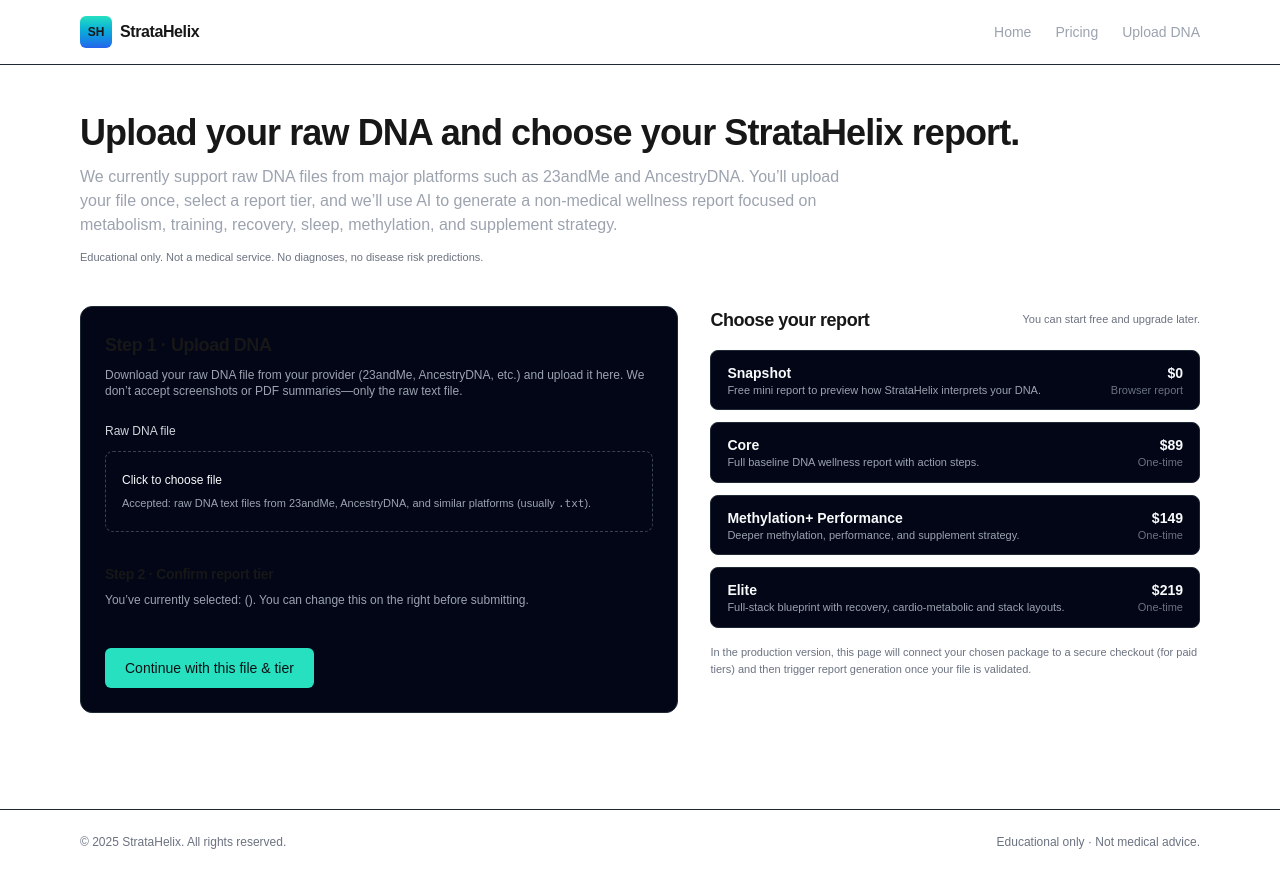
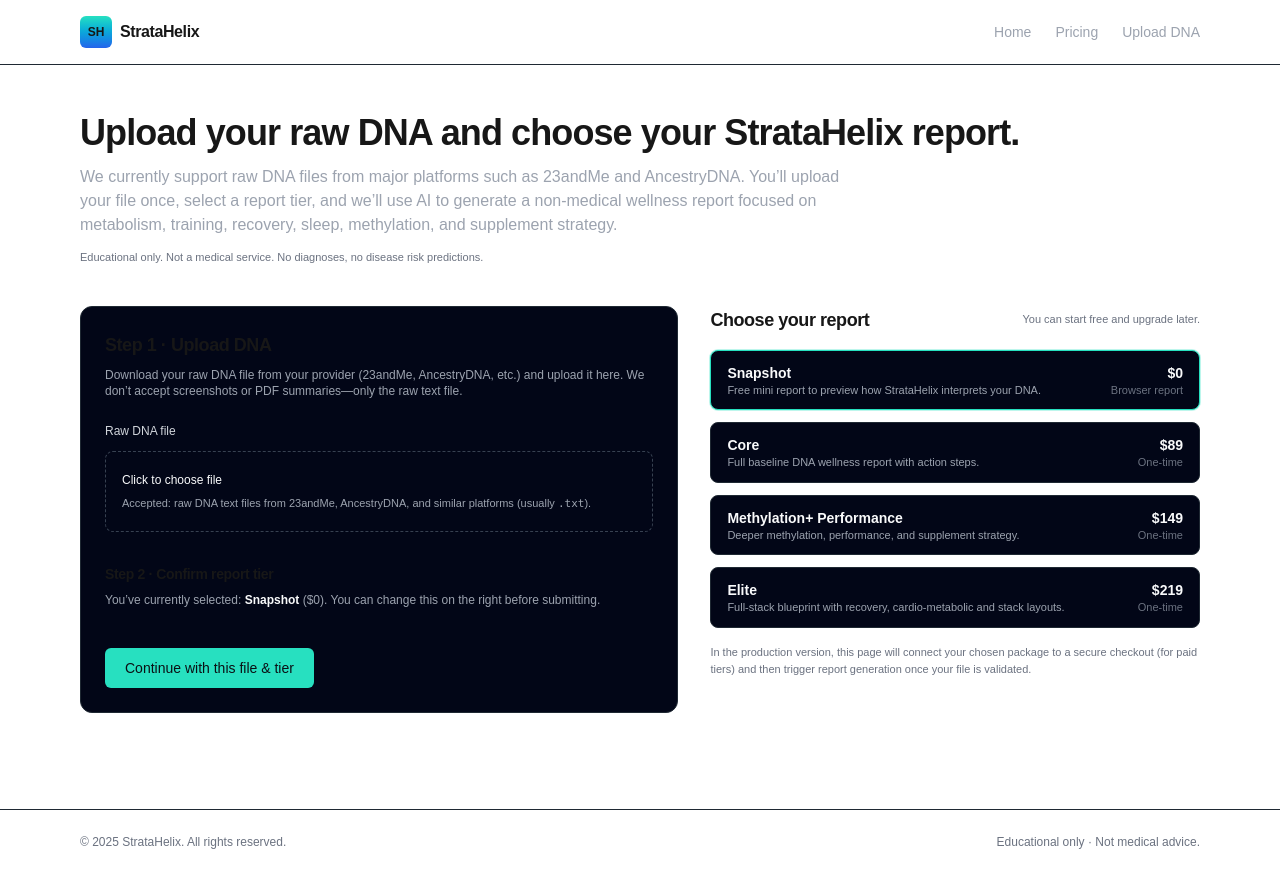
Before and after one commit to AnthonyBuildsCloud/stratahelix-web, a Next.js app: page /upload in a window 1280 px wide. Built offline with nearby package versions, Linux system fonts and the light colour scheme.

Commit message:
Fix upload/success build error with Suspense + dynamic routes

```diff
--- a/app/upload/page.tsx
+++ b/app/upload/page.tsx
@@ -1,20 +1,285 @@
-import UploadClientPage, { PackageId } from "./UploadClientPage";
+"use client";
 
-// Tell Next.js this route is dynamic and shouldn't be statically prerendered
+import React, {
+  useState,
+  FormEvent,
+  ChangeEvent,
+  Suspense,
+} from "react";
+import { useSearchParams } from "next/navigation";
+
+type PackageId = "snapshot" | "core" | "methylation-plus" | "elite";
+
 export const dynamic = "force-dynamic";
 
-type UploadPageProps = {
-  searchParams: { pkg?: string };
-};
+const PACKAGES: {
+  id: PackageId;
+  name: string;
+  price: string;
+  blurb: string;
+}[] = [
+  {
+    id: "snapshot",
+    name: "Snapshot",
+    price: "$0",
+    blurb: "Free mini report to preview how StrataHelix interprets your DNA.",
+  },
+  {
+    id: "core",
+    name: "Core",
+    price: "$89",
+    blurb: "Full baseline DNA wellness report with action steps.",
+  },
+  {
+    id: "methylation-plus",
+    name: "Methylation+ Performance",
+    price: "$149",
+    blurb: "Deeper methylation, performance, and supplement strategy.",
+  },
+  {
+    id: "elite",
+    name: "Elite",
+    price: "$219",
+    blurb: "Full-stack blueprint with recovery, cardio-metabolic and stack layouts.",
+  },
+];
 
-export default function UploadPage({ searchParams }: UploadPageProps) {
-  const rawPkg = searchParams.pkg as PackageId | undefined;
+function UploadInner() {
+  const searchParams = useSearchParams();
+  const pkgFromQuery = searchParams.get("pkg") as PackageId | null;
 
-  const validIds: PackageId[] = ["snapshot", "core", "methylation-plus", "elite"];
+  const [selectedPkg, setSelectedPkg] = useState<PackageId>(
+    (pkgFromQuery &&
+      (["snapshot", "core", "methylation-plus", "elite"] as const).includes(
+        pkgFromQuery,
+      )
+      ? pkgFromQuery
+      : "snapshot")
+  );
+  const [fileName, setFileName] = useState<string | null>(null);
+  const [status, setStatus] = useState<string | null>(null);
+  const [isSubmitting, setIsSubmitting] = useState(false);
 
-  const initialPackage: PackageId = validIds.includes(rawPkg ?? "snapshot")
-    ? (rawPkg as PackageId)
-    : "snapshot";
+  function handleFileChange(e: ChangeEvent<HTMLInputElement>) {
+    const file = e.target.files?.[0];
+    if (!file) {
+      setFileName(null);
+      return;
+    }
+    setFileName(file.name);
+    setStatus(null);
+  }
 
-  return <UploadClientPage initialPackage={initialPackage} />;
+  async function handleSubmit(e: FormEvent) {
+    e.preventDefault();
+
+    const input = (e.target as HTMLFormElement).querySelector(
+      'input[type="file"]',
+    ) as HTMLInputElement | null;
+
+    const file = input?.files?.[0];
+
+    if (!file) {
+      setStatus("Please choose a raw DNA file before continuing.");
+      return;
+    }
+
+    setIsSubmitting(true);
+    setStatus("Uploading file and generating draft report…");
+
+    try {
+      const formData = new FormData();
+      formData.append("file", file);
+      formData.append("pkg", selectedPkg);
+
+      const res = await fetch("/api/upload", {
+        method: "POST",
+        body: formData,
+      });
+
+      if (!res.ok) {
+        const errorText = await res.text();
+        console.error("Upload error:", errorText);
+        setStatus("Upload or report generation failed. Please try again.");
+        setIsSubmitting(false);
+        return;
+      }
+
+      const data = await res.json();
+
+      setStatus(
+        `Upload complete for “${data.fileName}” (${data.fileSizeBytes} bytes). The backend has your DNA file and package = ${data.package}. In the full app, this is where your report job would be queued for AI generation.`,
+      );
+    } catch (error) {
+      console.error("Unexpected upload error:", error);
+      setStatus("Unexpected error during upload. Please try again.");
+    } finally {
+      setIsSubmitting(false);
+    }
+  }
+
+  return (
+    <div className="mx-auto max-w-6xl px-4 py-12 space-y-10">
+      {/* HEADER */}
+      <section className="space-y-3">
+        <h1 className="text-3xl sm:text-4xl font-semibold tracking-tight">
+          Upload your raw DNA and choose your StrataHelix report.
+        </h1>
+        <p className="text-sm sm:text-base text-[#9CA3AF] max-w-3xl">
+          We currently support raw DNA files from major platforms such as
+          23andMe and AncestryDNA. You’ll upload your file once, select a
+          report tier, and we’ll use AI to generate a non-medical wellness
+          report focused on metabolism, training, recovery, sleep,
+          methylation, and supplement strategy.
+        </p>
+        <p className="text-[11px] text-[#6B7280]">
+          Educational only. Not a medical service. No diagnoses, no disease
+          risk predictions.
+        </p>
+      </section>
+
+      {/* LAYOUT: left = form, right = packages */}
+      <section className="grid gap-8 lg:grid-cols-[minmax(0,1.1fr)_minmax(0,0.9fr)] items-start">
+        {/* LEFT: FILE + SUMMARY */}
+        <form
+          onSubmit={handleSubmit}
+          className="space-y-6 rounded-xl border border-[#1F2933] bg-[#020617] p-6"
+        >
+          <div className="space-y-2">
+            <h2 className="text-lg font-semibold tracking-tight">
+              Step 1 · Upload DNA
+            </h2>
+            <p className="text-xs text-[#9CA3AF]">
+              Download your raw DNA file from your provider (23andMe,
+              AncestryDNA, etc.) and upload it here. We don’t accept
+              screenshots or PDF summaries—only the raw text file.
+            </p>
+          </div>
+
+          <div className="space-y-3">
+            <label className="block text-xs font-medium text-[#D1D5DB]">
+              Raw DNA file
+            </label>
+            <label className="flex cursor-pointer flex-col items-start justify-center gap-2 rounded-lg border border-dashed border-[#374151] bg-[#020617] px-4 py-5 text-xs text-[#9CA3AF] hover:border-[#27E0C0]/60 hover:bg-[#020617]">
+              <span className="font-medium text-[#F9FAFB]">
+                {fileName ? "File selected" : "Click to choose file"}
+              </span>
+              <span className="text-[11px]">
+                Accepted: raw DNA text files from 23andMe, AncestryDNA, and
+                similar platforms (usually <code>.txt</code>).
+              </span>
+              <input
+                type="file"
+                accept=".txt,.csv"
+                onChange={handleFileChange}
+                className="hidden"
+              />
+            </label>
+            {fileName && (
+              <p className="text-[11px] text-[#27E0C0]">
+                Selected: <span className="font-medium">{fileName}</span>
+              </p>
+            )}
+          </div>
+
+          <div className="space-y-2 pt-2">
+            <h3 className="text-sm font-semibold tracking-tight">
+              Step 2 · Confirm report tier
+            </h3>
+            <p className="text-xs text-[#9CA3AF]">
+              You’ve currently selected:{" "}
+              <span className="font-semibold text-[#F9FAFB]">
+                {PACKAGES.find((p) => p.id === selectedPkg)?.name}
+              </span>{" "}
+              ({PACKAGES.find((p) => p.id === selectedPkg)?.price}). You
+              can change this on the right before submitting.
+            </p>
+          </div>
+
+          <button
+            type="submit"
+            disabled={isSubmitting}
+            className="mt-4 inline-flex items-center justify-center rounded-md bg-[#27E0C0] px-5 py-2.5 text-sm font-medium text-[#0B1014] hover:opacity-90 transition disabled:opacity-60"
+          >
+            {isSubmitting
+              ? "Uploading & generating…"
+              : "Continue with this file & tier"}
+          </button>
+
+          {status && (
+            <p className="mt-3 text-[11px] text-[#9CA3AF] whitespace-pre-line">
+              {status}
+            </p>
+          )}
+        </form>
+
+        {/* RIGHT: PACKAGE SELECTOR */}
+        <div className="space-y-4">
+          <div className="flex items-center justify-between gap-2">
+            <h2 className="text-lg font-semibold tracking-tight">
+              Choose your report
+            </h2>
+            <span className="text-[11px] text-[#6B7280]">
+              You can start free and upgrade later.
+            </span>
+          </div>
+
+          <div className="space-y-3">
+            {PACKAGES.map((pkg) => {
+              const isSelected = pkg.id === selectedPkg;
+              return (
+                <button
+                  key={pkg.id}
+                  type="button"
+                  onClick={() => {
+                    setSelectedPkg(pkg.id);
+                    setStatus(null);
+                  }}
+                  className={`w-full rounded-lg border px-4 py-3 text-left text-xs transition ${
+                    isSelected
+                      ? "border-[#27E0C0] bg-[#020617] shadow-[0_0_0_1px_rgba(39,224,192,0.3)]"
+                      : "border-[#1F2933] bg-[#020617] hover:border-[#27E0C0]/60"
+                  }`}
+                >
+                  <div className="flex items-center justify-between gap-2">
+                    <div>
+                      <p className="text-sm font-semibold text-[#F9FAFB]">
+                        {pkg.name}
+                      </p>
+                      <p className="text-[11px] text-[#9CA3AF]">
+                        {pkg.blurb}
+                      </p>
+                    </div>
+                    <div className="text-right">
+                      <p className="text-sm font-semibold text-[#F9FAFB]">
+                        {pkg.price}
+                      </p>
+                      <p className="text-[11px] text-[#6B7280]">
+                        {pkg.id === "snapshot" ? "Browser report" : "One-time"}
+                      </p>
+                    </div>
+                  </div>
+                </button>
+              );
+            })}
+          </div>
+
+          <p className="text-[11px] text-[#6B7280]">
+            In the production version, this page will connect your chosen
+            package to a secure checkout (for paid tiers) and then trigger
+            report generation once your file is validated.
+          </p>
+        </div>
+      </section>
+    </div>
+  );
 }
+
+export default function UploadPage() {
+  // Suspense wrapper satisfies Next.js’ requirement around useSearchParams
+  return (
+    <Suspense fallback={<div className="p-8 text-sm">Loading upload…</div>}>
+      <UploadInner />
+    </Suspense>
+  );
+}
```
